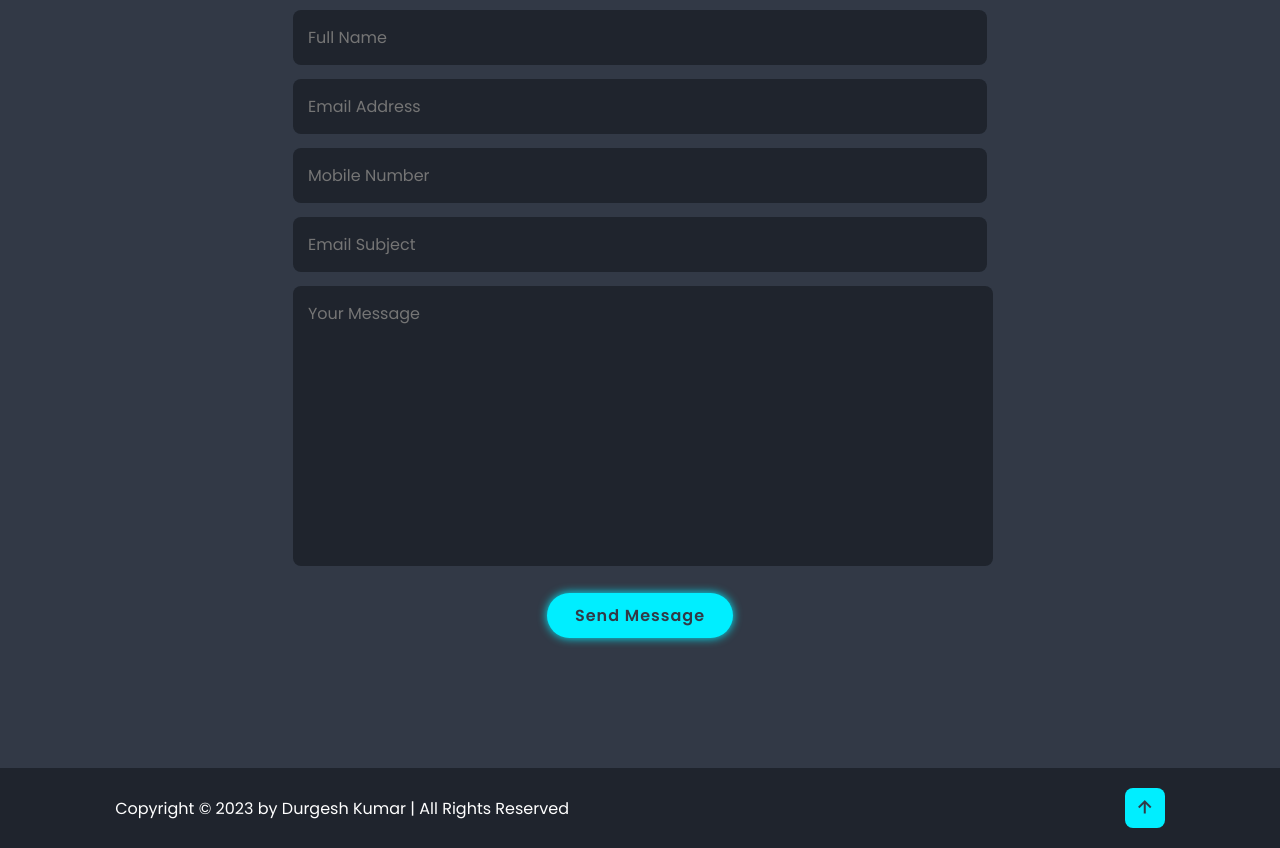
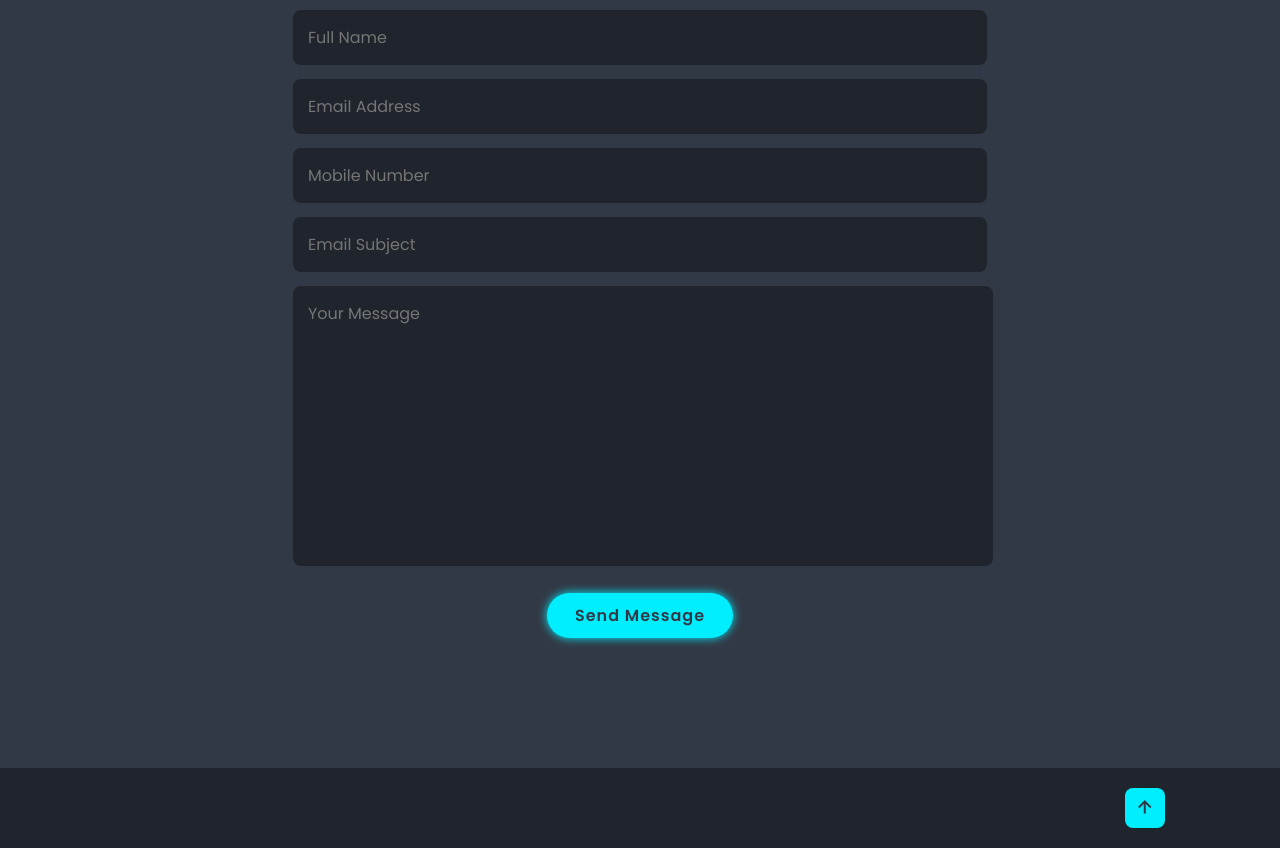
Before and after one commit to rajanimesh444/ALKA, a plain HTML site: page index.html in a window 1280 px wide. Shown: the part 2908-3756 px from the top of the page. Drawn offline with nearby package versions, Linux system fonts and the light colour scheme.

Commit message:
first commit

```diff
--- a/index.html
+++ b/index.html
@@ -108,7 +108,7 @@
        </section>
        <footer class="footer">
         <div class="footer-text">
-            <p>Copyright &copy; 2023 by Durgesh Kumar | All Rights Reserved</p>
+
         </div>
         <div class="footer-iconTop">
             <a href="#home"><i class='bx bx-up-arrow-alt'></i></a>
```
